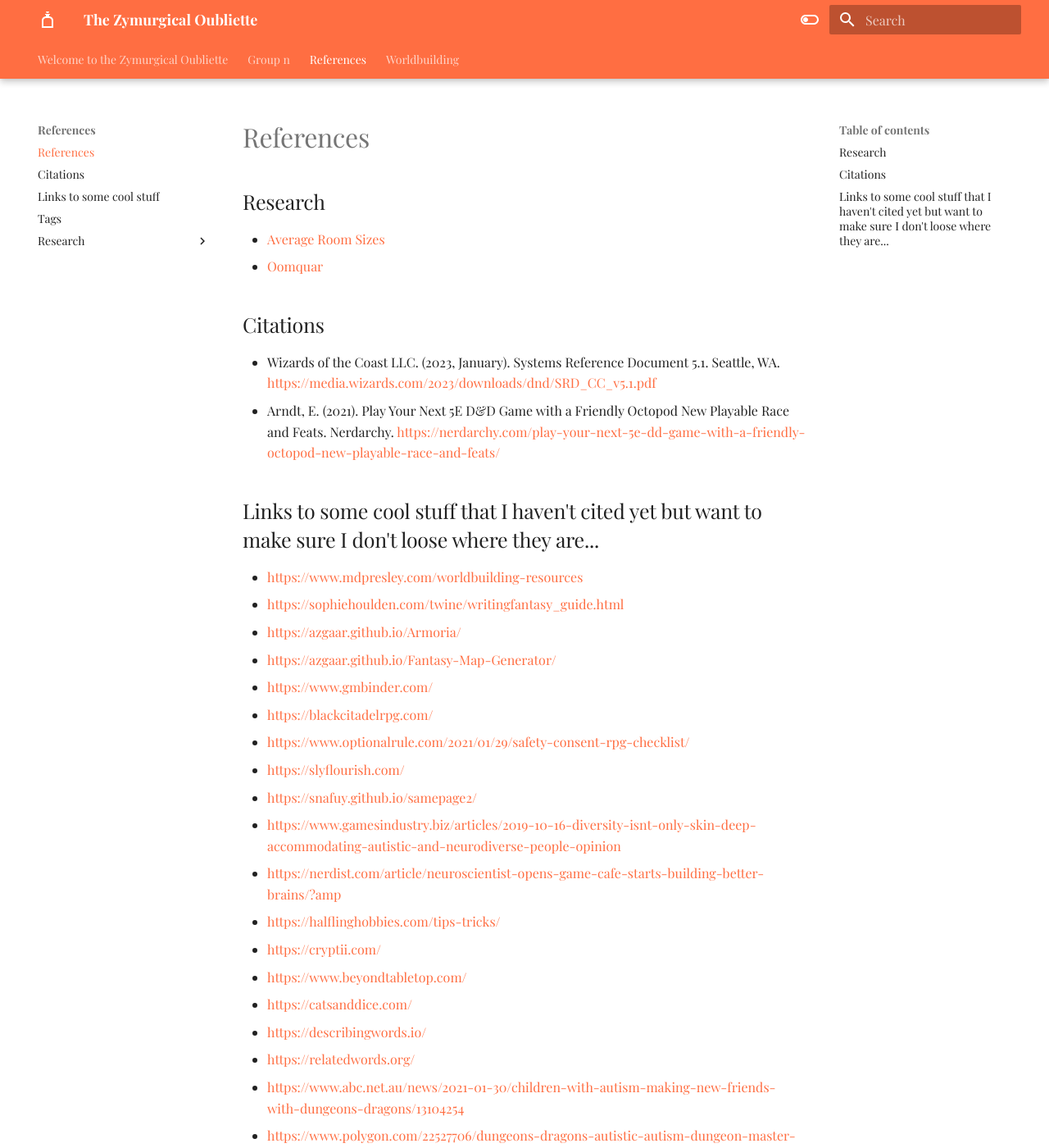
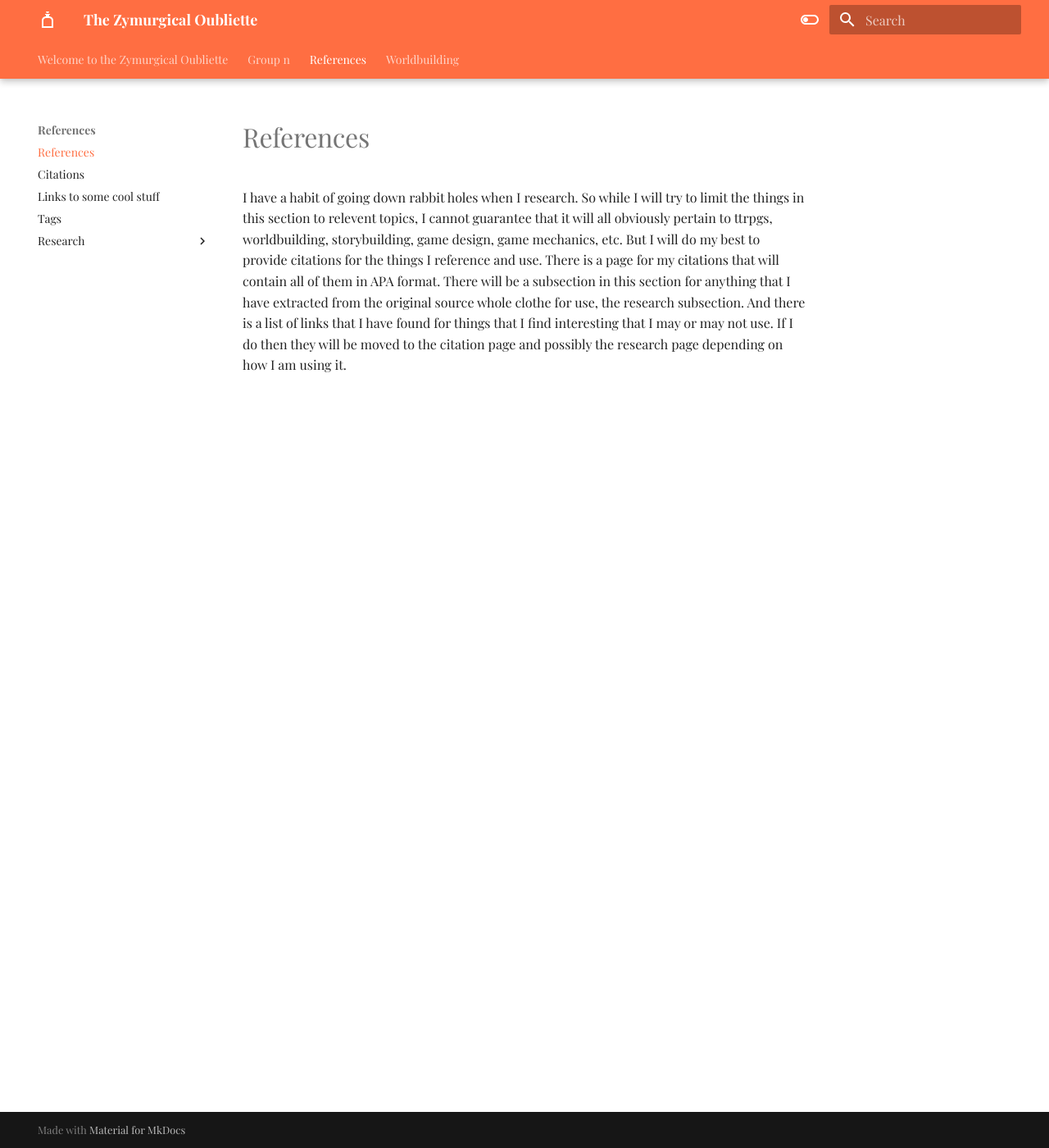
Before and after one commit to Half-Guinea-Press/zymurgical-oubliette, an MkDocs documentation site: the page built from docs/references/index.md, in a window 1280 px wide and 1400 px high. Shown: the whole window at 82% size. Built offline with MkDocs 1.6.1 and Material for MkDocs 9.7.7, drawn with Linux system fonts in a browser that asks for light colours; some web fonts are replaced; comment, search, counter and statistics services are not loaded; some of the changed text lies outside the part shown.

Commit message:
Update index.md

```diff
--- a/docs/references/index.md
+++ b/docs/references/index.md
@@ -1,44 +1,3 @@
 # References
 
-## Research
-
-- [Average Room Sizes](research/average-room-sizes)
-- [Oomquar](Oomquar)
-
-## Citations
-
-- Wizards of the Coast LLC. (2023, January). Systems Reference Document 5.1. Seattle, WA. [https://media.wizards.com/2023/downloads/dnd/SRD_CC_v5.1.pdf](https://media.wizards.com/2023/downloads/dnd/SRD_CC_v5.1.pdf)
-- Arndt, E. (2021). Play Your Next 5E D&D Game with a Friendly Octopod New Playable Race and Feats. Nerdarchy. [https://nerdarchy.com/play-your-next-5e-dd-game-with-a-friendly-octopod-new-playable-race-and-feats/](https://nerdarchy.com/play-your-next-5e-dd-game-with-a-friendly-octopod-new-playable-race-and-feats/)
-
-## Links to some cool stuff that I haven't cited yet but want to make sure I don't loose where they are...
-
-- [https://www.mdpresley.com/worldbuilding-resources](https://www.mdpresley.com/worldbuilding-resources)
-- [https://sophiehoulden.com/twine/writingfantasy_guide.html](https://sophiehoulden.com/twine/writingfantasy_guide.html)
-- [https://azgaar.github.io/Armoria/](https://azgaar.github.io/Armoria/)
-- [https://azgaar.github.io/Fantasy-Map-Generator/](https://azgaar.github.io/Fantasy-Map-Generator/)
-- [https://www.gmbinder.com/](https://www.gmbinder.com/)
-- [https://blackcitadelrpg.com/](https://blackcitadelrpg.com/)
-- [https://www.optionalrule.com/2021/01/29/safety-consent-rpg-checklist/](https://www.optionalrule.com/2021/01/29/safety-consent-rpg-checklist/)
-- [https://slyflourish.com/](https://slyflourish.com/)
-- [https://snafuy.github.io/samepage2/](https://snafuy.github.io/samepage2/)
-- [https://www.gamesindustry.biz/articles/2019-10-16-diversity-isnt-only-skin-deep-accommodating-autistic-and-neurodiverse-people-opinion](https://www.gamesindustry.biz/articles/2019-10-16-diversity-isnt-only-skin-deep-accommodating-autistic-and-neurodiverse-people-opinion)
-- [https://nerdist.com/article/neuroscientist-opens-game-cafe-starts-building-better-brains/?amp](https://nerdist.com/article/neuroscientist-opens-game-cafe-starts-building-better-brains/?amp)
-- [https://halflinghobbies.com/tips-tricks/](https://halflinghobbies.com/tips-tricks/)
-- [https://cryptii.com/](https://cryptii.com/)
-- [https://www.beyondtabletop.com/](https://www.beyondtabletop.com/)
-- [https://catsanddice.com/](https://catsanddice.com/)
-- [https://describingwords.io/](https://describingwords.io/)
-- [https://relatedwords.org/](https://relatedwords.org/)
-- [https://www.abc.net.au/news/2021-01-30/children-with-autism-making-new-friends-with-dungeons-dragons/13104254](https://www.abc.net.au/news/2021-01-30/children-with-autism-making-new-friends-with-dungeons-dragons/13104254)
-- [https://www.polygon.com/22527706/dungeons-dragons-autistic-autism-dungeon-master-essay](https://www.polygon.com/22527706/dungeons-dragons-autistic-autism-dungeon-master-essay)
-- [https://www.altogetherautism.org.nz/dungeons-dragons-and-autism/](https://www.altogetherautism.org.nz/dungeons-dragons-and-autism/)
-- [https://thejournal.com/articles/2015/02/18/beyond-programming-the-power-of-making-games.aspx](https://thejournal.com/articles/2015/02/18/beyond-programming-the-power-of-making-games.aspx)
-- [https://geekandsundry.com/rpg-therapy-for-kids-is-a-real-thing-and-it-works/](https://geekandsundry.com/rpg-therapy-for-kids-is-a-real-thing-and-it-works/)
-- [https://www.statesmanjournal.com/story/news/2018/07/15/mental-health-group-therapy-role-playing-games-heal-anxiety/786935002/](https://www.statesmanjournal.com/story/news/2018/07/15/mental-health-group-therapy-role-playing-games-heal-anxiety/786935002/)
-- [https://ntxcounseling.com/2021/01/11/therapeutic-benefits-of-role-playing-games/](https://ntxcounseling.com/2021/01/11/therapeutic-benefits-of-role-playing-games/)
-- [https://outschool.com/classes/social-skills-+-dandd-campaign-character-creation-teens-with-autism-adhd-anxiety-154zWSVf](https://outschool.com/classes/social-skills-+-dandd-campaign-character-creation-teens-with-autism-adhd-anxiety-154zWSVf)
-- [https://outschool.com/classes/intro-to-dungeons-and-dragons-for-students-with-autism-adhd-and-related-disorders-ksVDsLD5#abksrjs4u3](https://outschool.com/classes/intro-to-dungeons-and-dragons-for-students-with-autism-adhd-and-related-disorders-ksVDsLD5#abksrjs4u3)
-- [http://www.nappertime.com/dungeons-dragons-gaming-autism/](http://www.nappertime.com/dungeons-dragons-gaming-autism/)
-- [https://www.darkshire.net/jhkim/rpg/systemdesign/](https://www.darkshire.net/jhkim/rpg/systemdesign/)
-- [https://rpg.stackexchange.com/questions/20107/common-dice-mechanics](https://rpg.stackexchange.com/questions/20107/common-dice-mechanics)
-- [https://mythcreants.com/blog/six-fantastic-roleplaying-mechanics/](https://mythcreants.com/blog/six-fantastic-roleplaying-mechanics/)
+I have a habit of going down rabbit holes when I research. So while I will try to limit the things in this section to relevent topics, I cannot guarantee that it will all obviously pertain to ttrpgs, worldbuilding, storybuilding, game design, game mechanics, etc. But I will do my best to provide citations for the things I reference and use. There is a page for my citations that will contain all of them in APA format. There will be a subsection in this section for anything that I have extracted from the original source whole clothe for use, the research subsection. And there is a list of links that I have found for things that I find interesting that I may or may not use. If I do then they will be moved to the citation page and possibly the research page depending on how I am using it.
```
